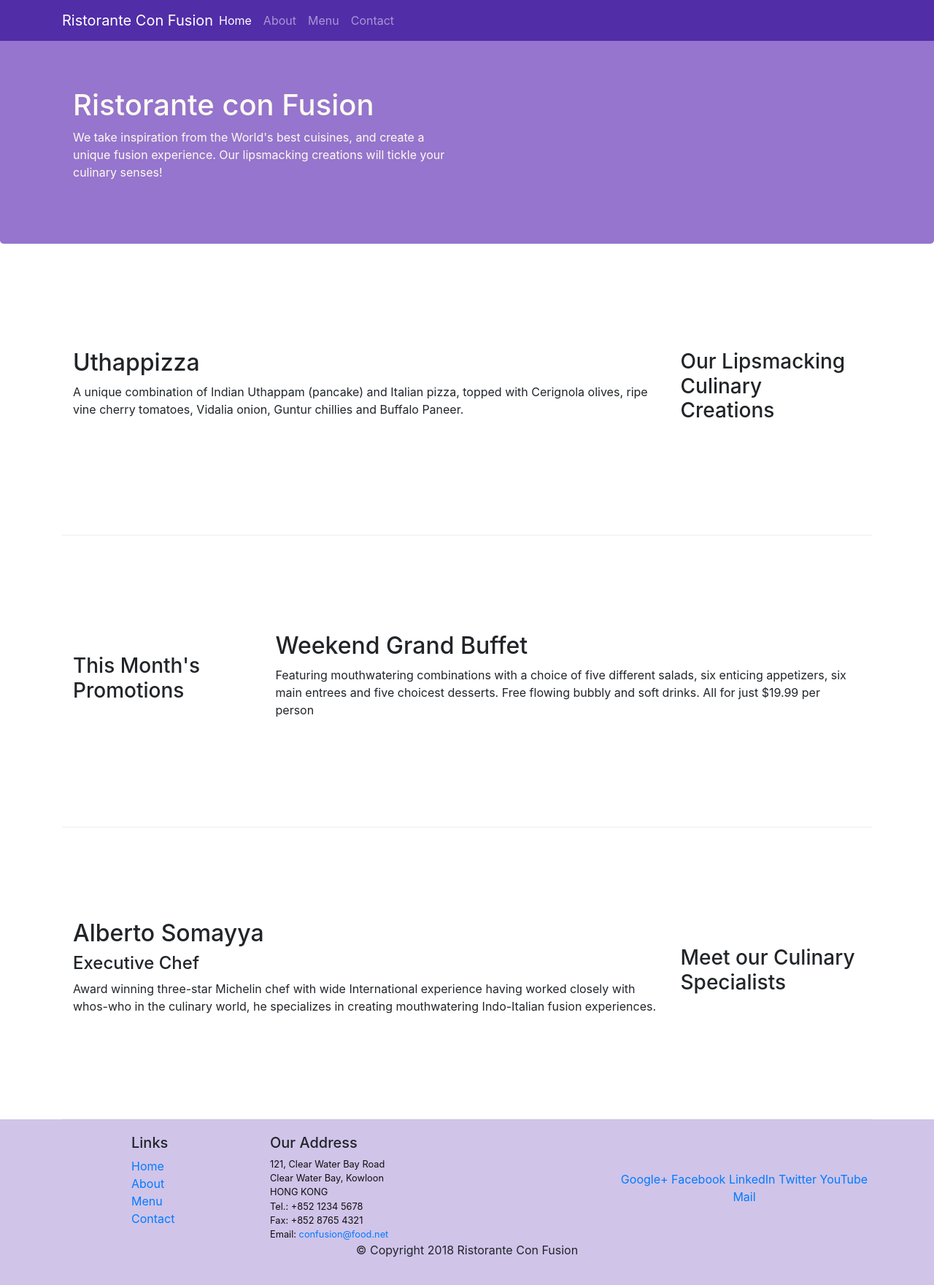
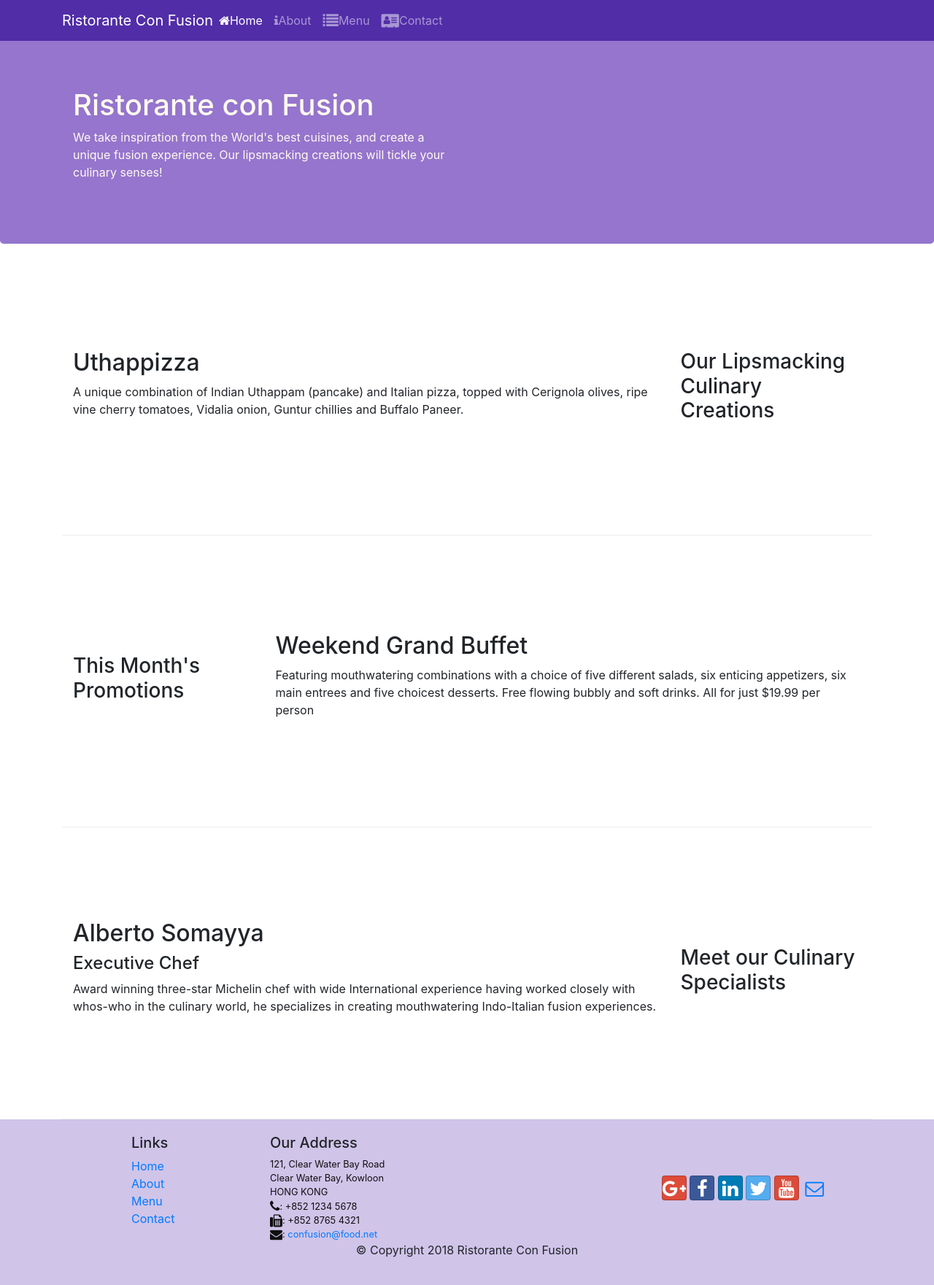
Before and after one commit to Lebin25/exercise5, a website: page index.html in a window 1280 px wide. Shown: the whole page at 73% size. Drawn offline with nearby package versions, Linux system fonts and the light colour scheme.

Commit message:
Icon Fonts

```diff
--- a/index.html
+++ b/index.html
@@ -9,7 +9,10 @@
 
     <!-- Bootstrap CSS -->
     <link rel="stylesheet" href="node_modules/bootstrap/dist/css/bootstrap.min.css">
-    <link rel="stylesheet" href="css/style.css" </head>
+    <link rel="stylesheet" href="node_modules/font-awesome/css/font-awesome.min.css">
+    <link rel="stylesheet" href="node_modules/bootstrap-social/bootstrap-social.css">
+    <link rel="stylesheet" href="css/style.css">
+</head>
 
 <body>
     <nav class="navbar navbar-dark navbar-expand-sm fixed-top">
@@ -20,10 +23,14 @@
             <a class="navbar-brand mr-auto" href="#">Ristorante Con Fusion</a>
             <div class="collapse navbar-collapse" id="Navbar">
                 <ul class="navbar-nav mr-auto">
-                    <li class="nav-item active"><a class="nav-link" href="#">Home</a></li>
-                    <li class="nav-item"><a class="nav-link" href="./aboutus.html">About</a></li>
-                    <li class="nav-item"><a class="nav-link" href="#">Menu</a></li>
-                    <li class="nav-item"><a class="nav-link" href="#">Contact</a></li>
+                    <li class="nav-item active"><a class="nav-link" href="#"><span class="fa fa-home"></span>Home</a>
+                    </li>
+                    <li class="nav-item"><a class="nav-link" href="./aboutus.html"><span
+                                class="fa fa-info"></span>About</a></li>
+                    <li class="nav-item"><a class="nav-link" href="#"><span class="fa fa-list fa-lg"></span>Menu</a>
+                    </li>
+                    <li class="nav-item"><a class="nav-link" href="#"><span
+                                class="fa fa-address-card fa-lg"></span>Contact</a></li>
                 </ul>
             </div>
         </div>
@@ -100,19 +107,25 @@
                         121, Clear Water Bay Road<br>
                         Clear Water Bay, Kowloon<br>
                         HONG KONG<br>
-                        Tel.: +852 1234 5678<br>
-                        Fax: +852 8765 4321<br>
-                        Email: <a href="mailto:confusion@food.net">confusion@food.net</a>
+                        <i class="fa fa-phone fa-lg"></i>: +852 1234 5678<br>
+                        <i class="fa fa-fax fa-lg"></i>: +852 8765 4321<br>
+                        <i class="fa fa-envelope fa-lg"></i>:
+                        <a href="mailto:confusion@food.net">confusion@food.net</a>
                     </address>
                 </div>
                 <div class="col-12 col-sm-4 align-self-center">
                     <div class="text-center">
-                        <a href="http://google.com/+">Google+</a>
-                        <a href="http://www.facebook.com/profile.php?id=">Facebook</a>
-                        <a href="http://www.linkedin.com/in/">LinkedIn</a>
-                        <a href="http://twitter.com/">Twitter</a>
-                        <a href="http://youtube.com/">YouTube</a>
-                        <a href="mailto:">Mail</a>
+                        <a class="btn btn-social-icon btn-google" href="http://google.com/+"><i
+                                class="fa fa-google-plus"></i></a>
+                        <a class="btn btn-social-icon btn-facebook" href="http://www.facebook.com/profile.php?id="><i
+                                class="fa fa-facebook"></i></a>
+                        <a class="btn btn-social-icon btn-linkedin" href="http://www.linkedin.com/in/"><i
+                                class="fa fa-linkedin"></i></a>
+                        <a class="btn btn-social-icon btn-twitter" href="http://twitter.com/"><i
+                                class="fa fa-twitter"></i></a>
+                        <a class="btn btn-social-icon btn-google" href="http://youtube.com/"><i
+                                class="fa fa-youtube"></i></a>
+                        <a class="btn btn-social-icon" href="mailto:"><i class="fa fa-envelope-o"></i></a>
                     </div>
                 </div>
             </div>
--- a/package.json
+++ b/package.json
@@ -15,6 +15,8 @@
   },
   "dependencies": {
     "bootstrap": "^4.0.0",
+    "bootstrap-social": "^5.1.1",
+    "font-awesome": "^4.7.0",
     "jquery": "^3.3.1",
     "popper.js": "^1.12.9"
   }
```
Also changed, not shown: aboutus.html (+18 -13 lines), 1 other file.
